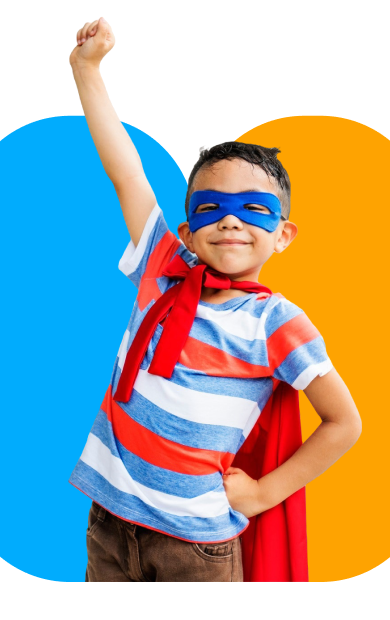
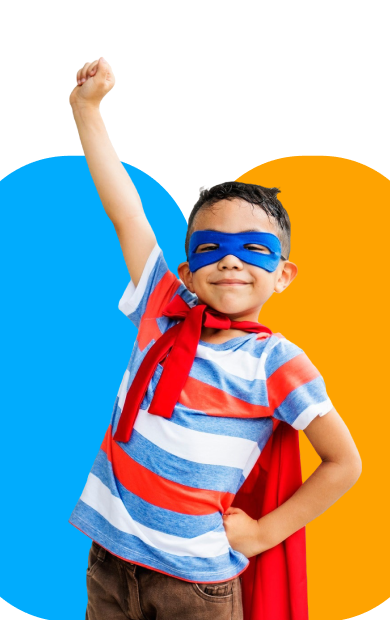
Before and after one commit to tahsin126/assignment-2, a plain HTML site: page index.html in a window 390 px wide. Shown: the part 94-714 px from the top of the page. Drawn offline with Linux system fonts and the light colour scheme.

Commit message:
test banner image

```diff
--- a/styles/style.css
+++ b/styles/style.css
@@ -234,6 +234,9 @@ text-align: center;
         text-align: center;
 
     }
+    .banner-img{
+        padding: 40px;
+    }
     .banner-description{
         text-align: center;
 
```
